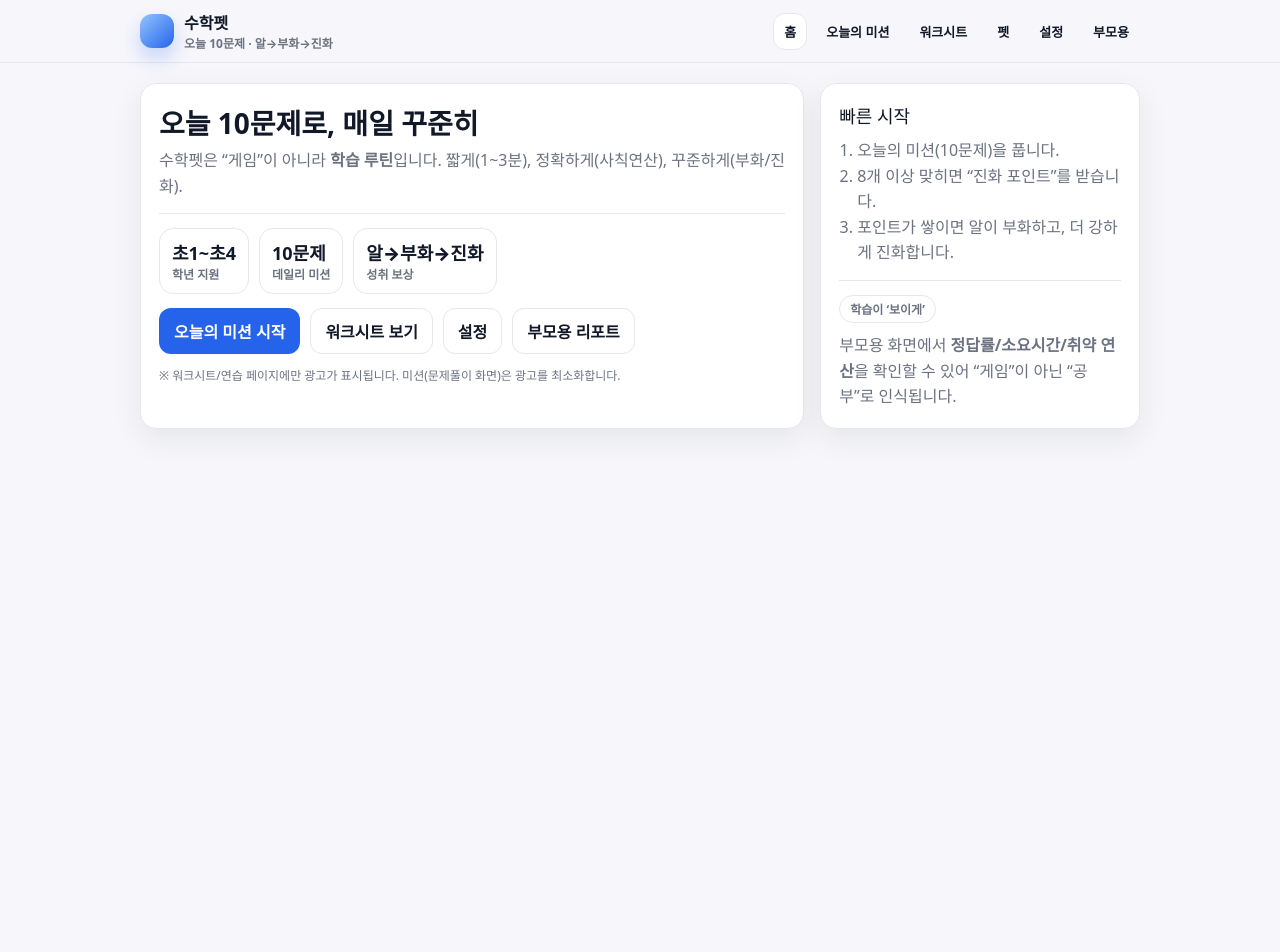
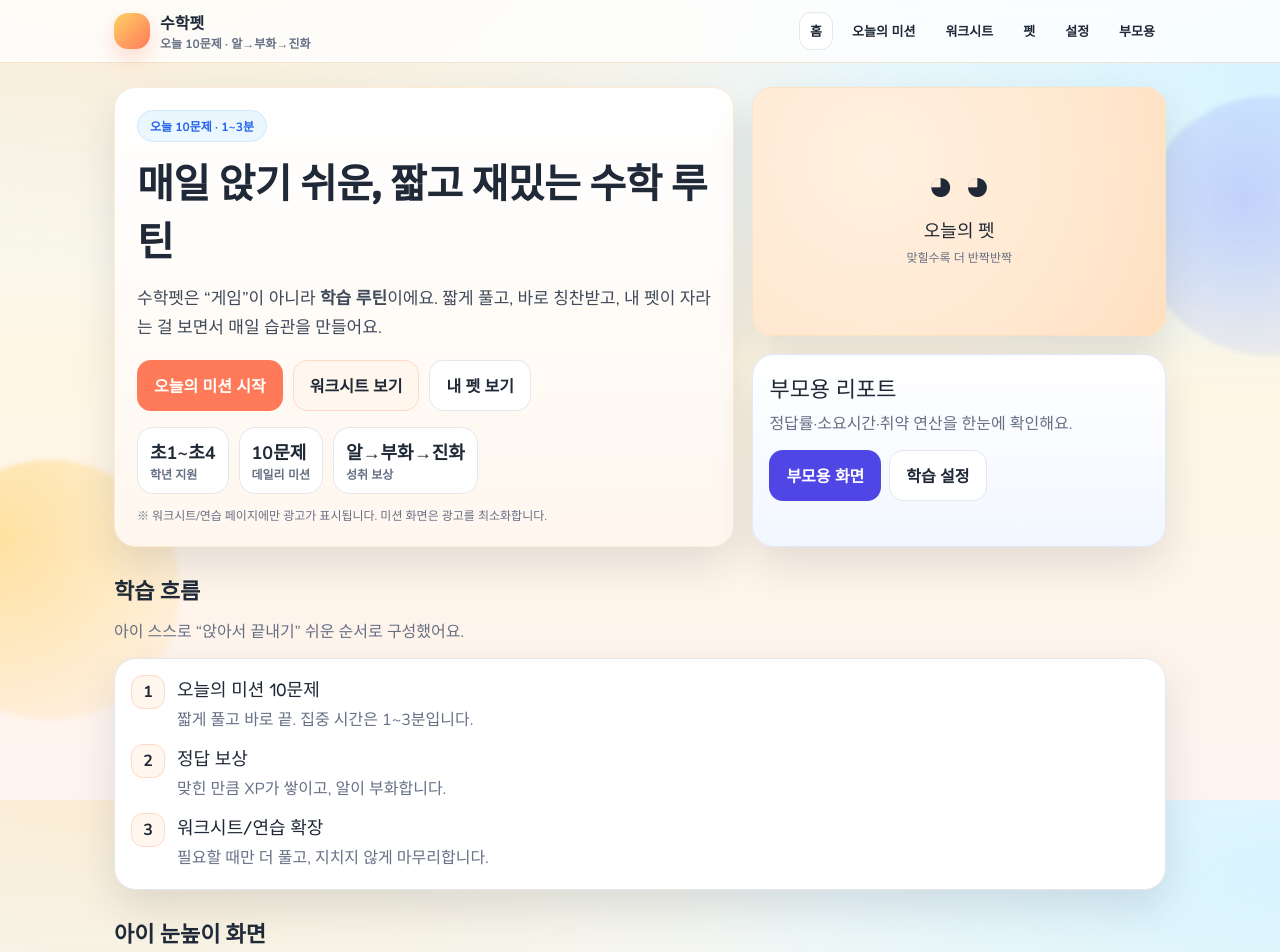
Before and after one commit to yorungyi/PlayBono, a Next.js app: page / in a window 1280 px wide. Shown: the top 952 px of the page. Before the commit the page ends 800 px from the top, so only its background shows below. Built offline with nearby package versions, Linux system fonts and the light colour scheme.

Commit message:
Redesign UI for kid-friendly layout

```diff
--- a/src/app/globals.css
+++ b/src/app/globals.css
@@ -1,90 +1,167 @@
+@import url('https://fonts.googleapis.com/css2?family=Fredoka:wght@400;600;700&family=Nunito:wght@400;600;700&display=swap');
+
 :root{
-  --bg:#f7f7fb;
+  --bg-1:#fef6e4;
+  --bg-2:#eef9ff;
+  --bg-3:#fff3f0;
   --card:#ffffff;
-  --text:#111827;
-  --muted:#6b7280;
+  --ink:#1f2937;
+  --muted:#667085;
   --line:#e5e7eb;
-  --primary:#2563eb;
+  --primary:#ff7a59;
+  --primary-2:#ffb703;
+  --accent:#4f46e5;
   --good:#16a34a;
-  --bad:#dc2626;
-  --warn:#d97706;
-  --shadow: 0 10px 30px rgba(17,24,39,.08);
-  --radius: 16px;
-  --font: ui-sans-serif, system-ui, -apple-system, Segoe UI, Roboto, "Noto Sans KR", Arial, "Apple SD Gothic Neo", "Malgun Gothic", sans-serif;
+  --shadow: 0 18px 40px rgba(31,41,55,.12);
+  --radius: 22px;
+  --font-title: "Fredoka", "Noto Sans KR", sans-serif;
+  --font-body: "Nunito", "Noto Sans KR", sans-serif;
 }
 *{box-sizing:border-box}
 html,body{height:100%}
 body{
   margin:0;
-  font-family:var(--font);
-  background:var(--bg);
-  color:var(--text);
+  font-family:var(--font-body);
+  color:var(--ink);
+  background:
+    radial-gradient(1200px 500px at 10% -10%, #ffe9c7 0%, rgba(255,233,199,0) 70%),
+    radial-gradient(900px 450px at 100% 10%, #d8f4ff 0%, rgba(216,244,255,0) 70%),
+    linear-gradient(180deg, var(--bg-2) 0%, var(--bg-1) 45%, var(--bg-3) 100%);
 }
+body::before,
+body::after{
+  content:"";
+  position:fixed;
+  inset:auto;
+  width:260px;
+  height:260px;
+  border-radius:999px;
+  z-index:-1;
+  filter: blur(2px);
+  opacity:.55;
+}
+body::before{
+  left:-80px;
+  bottom:10vh;
+  background:radial-gradient(circle at 30% 30%, #ffd166, rgba(255,209,102,0));
+}
+body::after{
+  right:-120px;
+  top:12vh;
+  background:radial-gradient(circle at 40% 40%, #a5b4fc, rgba(165,180,252,0));
+}
+
 a{color:inherit; text-decoration:none}
-.container{max-width:1040px; margin:0 auto; padding:20px}
+
+.container{max-width:1100px; margin:0 auto; padding:24px}
+
 .card{
   background:var(--card);
   border:1px solid var(--line);
   border-radius:var(--radius);
   box-shadow:var(--shadow);
 }
+.cardSoft{
+  background:linear-gradient(180deg, #fff 0%, #fff7ef 100%);
+  border:1px solid #fdebd4;
+}
+.cardCool{
+  background:linear-gradient(180deg, #ffffff 0%, #f2f7ff 100%);
+  border:1px solid #e0e7ff;
+}
+
 .row{display:flex; gap:16px; flex-wrap:wrap}
 .col{flex:1 1 320px}
-.h1{font-size:28px; margin:0 0 6px 0}
-.h2{font-size:18px; margin:0 0 10px 0}
-.p{margin:0; color:var(--muted); line-height:1.6}
+
+.h1{font-family:var(--font-title); font-size:34px; margin:0 0 8px 0}
+.h1.jumbo{font-size:40px; letter-spacing:-0.5px}
+.h2{font-family:var(--font-title); font-size:22px; margin:0 0 8px 0}
+.h3{font-family:var(--font-title); font-size:18px; margin:0 0 6px 0}
+.p{margin:0; color:var(--muted); line-height:1.7}
+.lead{font-size:17px; color:#3f4a5a; line-height:1.7}
+
 .btn{
   display:inline-flex; align-items:center; justify-content:center;
-  gap:8px;
-  padding:10px 14px;
-  border-radius:12px;
-  border:1px solid var(--line);
-  background:#fff;
-  cursor:pointer;
-  font-weight:700;
+  gap:8px; padding:12px 16px;
+  border-radius:14px; border:1px solid var(--line);
+  background:#fff; cursor:pointer; font-weight:800;
+  transition: transform .12s ease, box-shadow .12s ease, background .12s ease;
 }
-.btnPrimary{
-  background:var(--primary);
-  color:white;
-  border-color:transparent;
+.btn:hover{transform: translateY(-1px); box-shadow:0 6px 16px rgba(31,41,55,.12)}
+.btnPrimary{background:var(--primary); color:white; border-color:transparent}
+.btnSecondary{background:var(--accent); color:white; border-color:transparent}
+.btnSoft{background:#fff6ee; border-color:#ffd8c7}
+.btnGhost{ background:transparent; }
+
+.badge{
+  display:inline-flex; align-items:center; padding:6px 12px; border-radius:999px;
+  border:1px solid #fbd0c2; background:#fff1ea; color:#b4532a;
+  font-size:12px; font-weight:800; letter-spacing:.2px;
 }
-.btnGhost{ background:transparent; }
-.badge{display:inline-flex; align-items:center; padding:4px 10px; border-radius:999px; border:1px solid var(--line); background:#fff; color:var(--muted); font-size:12px; font-weight:700}
+.pill{
+  display:inline-flex; align-items:center; gap:8px; padding:6px 12px; border-radius:999px;
+  background:#eaf7ff; border:1px solid #cfe9ff; color:#2563eb; font-weight:800; font-size:12px;
+}
+
 .kpi{display:flex; gap:10px; flex-wrap:wrap}
-.kpi .item{padding:10px 12px; border:1px solid var(--line); border-radius:14px; background:#fff}
+.kpi .item{padding:10px 12px; border:1px solid var(--line); border-radius:16px; background:#fff}
 .kpi .item .v{font-size:18px; font-weight:900}
 .kpi .item .t{font-size:12px; color:var(--muted); font-weight:700}
+
 .nav{
   position:sticky; top:0; z-index:10;
-  backdrop-filter: blur(8px);
-  background: rgba(247,247,251,.75);
-  border-bottom:1px solid var(--line);
+  backdrop-filter: blur(10px);
+  background: rgba(255,255,255,.8);
+  border-bottom:1px solid #f1e3d0;
 }
-.navInner{max-width:1040px; margin:0 auto; padding:10px 20px; display:flex; align-items:center; justify-content:space-between; gap:12px}
+.navInner{max-width:1100px; margin:0 auto; padding:10px 24px; display:flex; align-items:center; justify-content:space-between; gap:12px}
 .brand{display:flex; align-items:center; gap:10px}
 .logo{
-  width:34px; height:34px; border-radius:12px;
-  background: linear-gradient(135deg, #93c5fd, #2563eb);
-  box-shadow: 0 10px 20px rgba(37,99,235,.25);
+  width:36px; height:36px; border-radius:14px;
+  background: linear-gradient(135deg, #ffd166, #ff7a59);
+  box-shadow: 0 10px 20px rgba(255,122,89,.25);
 }
-.brandTitle{font-weight:900}
+.brandTitle{font-weight:900; font-family:var(--font-title)}
 .brandSub{font-size:12px; color:var(--muted); font-weight:700}
 .navLinks{display:flex; gap:8px; flex-wrap:wrap}
-.navLinks a{padding:8px 10px; border-radius:12px; border:1px solid transparent}
-.navLinks a:hover{border-color:var(--line); background:#fff}
-.grid2{display:grid; grid-template-columns:1fr; gap:16px}
-@media(min-width:900px){ .grid2{grid-template-columns:1.35fr .65fr} }
+.navLinks a{padding:8px 12px; border-radius:999px; border:1px solid transparent; font-weight:800; font-size:13px}
+.navLinks a:hover{border-color:#fbd0c2; background:#fff}
+
+.grid2{display:grid; grid-template-columns:1fr; gap:18px}
+@media(min-width:900px){ .grid2{grid-template-columns:1.2fr .8fr} }
+
+.hero{display:grid; grid-template-columns:1fr; gap:18px}
+@media(min-width:980px){ .hero{grid-template-columns:1.2fr .8fr; align-items:stretch} }
+.heroCard{padding:22px}
+.heroSide{display:grid; gap:18px}
+
+.heroArt{
+  display:flex; align-items:center; justify-content:center;
+  min-height:220px; border-radius:20px;
+  background: radial-gradient(circle at 30% 30%, #fff1e0, #ffe8d1 60%, #ffe0c0 100%);
+  border:1px solid #fde2c1;
+}
+.petBubble{font-family:var(--font-title); font-size:44px; font-weight:800}
+
+.section{margin-top:26px}
+.sectionHeader{display:flex; flex-direction:column; gap:6px; margin-bottom:12px}
+.featureGrid{display:grid; gap:12px; grid-template-columns:1fr}
+@media(min-width:900px){ .featureGrid{grid-template-columns:repeat(3, 1fr)} }
+.featureCard{padding:16px}
+
+.timeline{display:grid; gap:10px}
+.step{display:flex; gap:12px; align-items:flex-start}
+.stepNum{width:34px; height:34px; border-radius:12px; background:#fff6ee; border:1px solid #ffd8c7; font-weight:900; display:flex; align-items:center; justify-content:center}
+
 .input{
-  width:100%;
-  padding:12px 12px;
-  border-radius:12px;
-  border:1px solid var(--line);
-  font-size:16px;
+  width:100%; padding:12px 12px; border-radius:14px;
+  border:1px solid var(--line); font-size:16px;
 }
 .hr{height:1px; background:var(--line); border:0; margin:14px 0}
 .small{font-size:12px; color:var(--muted)}
 .center{display:flex; align-items:center; justify-content:center}
 .printArea{padding:18px}
+
 @media print {
   .nav, .noPrint { display:none !important; }
   body { background:#fff; }
--- a/src/app/page.tsx
+++ b/src/app/page.tsx
@@ -3,43 +3,103 @@ import Link from "next/link";
 export default function HomePage(){
   return (
     <main className="container">
-      <div className="grid2">
-        <div className="card" style={{padding:18}}>
-          <h1 className="h1">오늘 10문제로, 매일 꾸준히</h1>
-          <p className="p">
-            수학펫은 “게임”이 아니라 <b>학습 루틴</b>입니다. 짧게(1~3분), 정확하게(사칙연산), 꾸준하게(부화/진화).
+      <section className="hero">
+        <div className="card heroCard cardSoft">
+          <div className="pill">오늘 10문제 · 1~3분</div>
+          <h1 className="h1 jumbo" style={{marginTop:10}}>매일 앉기 쉬운, 짧고 재밌는 수학 루틴</h1>
+          <p className="lead">
+            수학펫은 “게임”이 아니라 <b>학습 루틴</b>이에요. 짧게 풀고, 바로 칭찬받고,
+            내 펫이 자라는 걸 보면서 매일 습관을 만들어요.
           </p>
-          <div className="hr" />
-          <div className="kpi">
+          <div style={{display:"flex", gap:10, marginTop:16, flexWrap:"wrap"}}>
+            <Link className="btn btnPrimary" href="/mission/daily">오늘의 미션 시작</Link>
+            <Link className="btn btnSoft" href="/worksheets/1/add/easy">워크시트 보기</Link>
+            <Link className="btn" href="/pet">내 펫 보기</Link>
+          </div>
+          <div className="kpi" style={{marginTop:16}}>
             <div className="item"><div className="v">초1~초4</div><div className="t">학년 지원</div></div>
             <div className="item"><div className="v">10문제</div><div className="t">데일리 미션</div></div>
             <div className="item"><div className="v">알→부화→진화</div><div className="t">성취 보상</div></div>
           </div>
-          <div style={{display:"flex", gap:10, marginTop:14, flexWrap:"wrap"}}>
-            <Link className="btn btnPrimary" href="/mission/daily">오늘의 미션 시작</Link>
-            <Link className="btn" href="/worksheets/1/add/easy">워크시트 보기</Link>
-            <Link className="btn btnGhost" href="/settings">설정</Link>
-            <Link className="btn btnGhost" href="/parents">부모용 리포트</Link>
-          </div>
           <div className="small" style={{marginTop:12}}>
-            ※ 워크시트/연습 페이지에만 광고가 표시됩니다. 미션(문제풀이 화면)은 광고를 최소화합니다.
+            ※ 워크시트/연습 페이지에만 광고가 표시됩니다. 미션 화면은 광고를 최소화합니다.
           </div>
         </div>
 
-        <div className="card" style={{padding:18}}>
-          <div className="h2">빠른 시작</div>
-          <ol className="p" style={{paddingLeft:18}}>
-            <li>오늘의 미션(10문제)을 풉니다.</li>
-            <li>8개 이상 맞히면 “진화 포인트”를 받습니다.</li>
-            <li>포인트가 쌓이면 알이 부화하고, 더 강하게 진화합니다.</li>
-          </ol>
-          <div className="hr" />
-          <div className="badge">학습이 ‘보이게’</div>
-          <p className="p" style={{marginTop:10}}>
-            부모용 화면에서 <b>정답률/소요시간/취약 연산</b>을 확인할 수 있어 “게임”이 아닌 “공부”로 인식됩니다.
-          </p>
+        <div className="heroSide">
+          <div className="card heroArt">
+            <div style={{textAlign:"center"}}>
+              <div className="petBubble">◕ ◕</div>
+              <div className="h3" style={{marginTop:6}}>오늘의 펫</div>
+              <div className="small">맞힐수록 더 반짝반짝</div>
+            </div>
+          </div>
+          <div className="card cardCool" style={{padding:16}}>
+            <div className="h2">부모용 리포트</div>
+            <p className="p">정답률·소요시간·취약 연산을 한눈에 확인해요.</p>
+            <div style={{display:"flex", gap:8, marginTop:12, flexWrap:"wrap"}}>
+              <Link className="btn btnSecondary" href="/parents">부모용 화면</Link>
+              <Link className="btn" href="/settings">학습 설정</Link>
+            </div>
+          </div>
         </div>
-      </div>
+      </section>
+
+      <section className="section">
+        <div className="sectionHeader">
+          <h2 className="h2">학습 흐름</h2>
+          <p className="p">아이 스스로 “앉아서 끝내기” 쉬운 순서로 구성했어요.</p>
+        </div>
+        <div className="card" style={{padding:16}}>
+          <div className="timeline">
+            <div className="step">
+              <div className="stepNum">1</div>
+              <div>
+                <div className="h3">오늘의 미션 10문제</div>
+                <div className="p">짧게 풀고 바로 끝. 집중 시간은 1~3분입니다.</div>
+              </div>
+            </div>
+            <div className="step">
+              <div className="stepNum">2</div>
+              <div>
+                <div className="h3">정답 보상</div>
+                <div className="p">맞힌 만큼 XP가 쌓이고, 알이 부화합니다.</div>
+              </div>
+            </div>
+            <div className="step">
+              <div className="stepNum">3</div>
+              <div>
+                <div className="h3">워크시트/연습 확장</div>
+                <div className="p">필요할 때만 더 풀고, 지치지 않게 마무리합니다.</div>
+              </div>
+            </div>
+          </div>
+        </div>
+      </section>
+
+      <section className="section">
+        <div className="sectionHeader">
+          <h2 className="h2">아이 눈높이 화면</h2>
+          <p className="p">가독성을 높이고, 오래 봐도 피곤하지 않은 색과 배치로 개선했습니다.</p>
+        </div>
+        <div className="featureGrid">
+          <div className="card featureCard">
+            <div className="badge">쉬운 시작</div>
+            <div className="h3" style={{marginTop:8}}>큰 버튼, 간단한 선택</div>
+            <p className="p">필요한 기능만 크게 보여줘서 헷갈리지 않아요.</p>
+          </div>
+          <div className="card featureCard cardSoft">
+            <div className="badge">반복 학습</div>
+            <div className="h3" style={{marginTop:8}}>매일 같은 흐름</div>
+            <p className="p">항상 같은 위치에 있어 스스로 학습을 시작합니다.</p>
+          </div>
+          <div className="card featureCard cardCool">
+            <div className="badge">보호자 안심</div>
+            <div className="h3" style={{marginTop:8}}>학습 기록 자동 정리</div>
+            <p className="p">성과가 보이니 “공부”로 인식하기 쉬워집니다.</p>
+          </div>
+        </div>
+      </section>
     </main>
   );
 }
```
